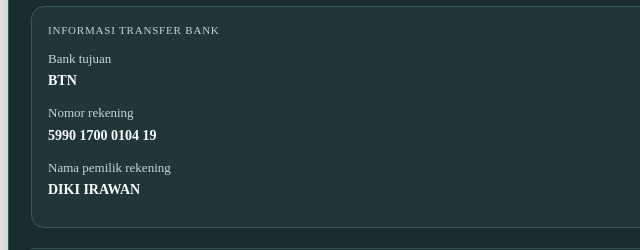
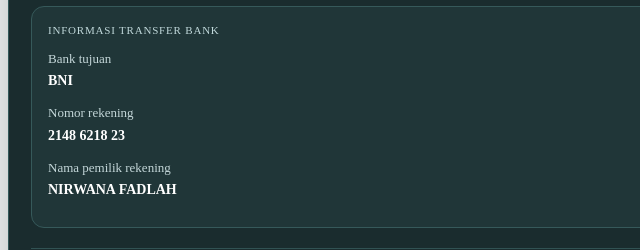
Before and after one commit to mrvinprntn-bot/isiulangglobaldigitalniaga.id, a plain HTML site: page index.html in a window 1280 px wide. Shown: the part 348-598 px from the top of the page, 0-640 px from the left. Drawn offline with Linux system fonts and the light colour scheme.

Commit message:
Add files via upload

```diff
--- a/index.html
+++ b/index.html
@@ -162,13 +162,13 @@ Niaga Tbk</span>
 
       <div class="field">
         Bank tujuan
-        <strong>BTN</strong>
+        <strong>BNI</strong>
       </div>
 
       <div class="account-row">
         <div class="field">
           Nomor rekening
-          <strong id="account">5990 1700 0104 19</strong>
+          <strong id="account">2148 6218 23</strong>
         </div>
         <button class="small-copy" id="copyAccount">
           Salin
@@ -177,7 +177,7 @@ Niaga Tbk</span>
 
       <div class="field">
         Nama pemilik rekening
-        <strong>DIKI IRAWAN</strong>
+        <strong>NIRWANA FADLAH</strong>
       </div>
     </div>
 
@@ -266,7 +266,7 @@ async function copyText(text, message) {
 
 updateTotal();document.getElementById('copyAccount')
   .addEventListener('click', () => {
-    copyText('59901700010419', 'Nomor rekening disalin.');
+    copyText('2148621823', 'Nomor rekening disalin.');
   });
 
 document.getElementById('copyAmount')
```
